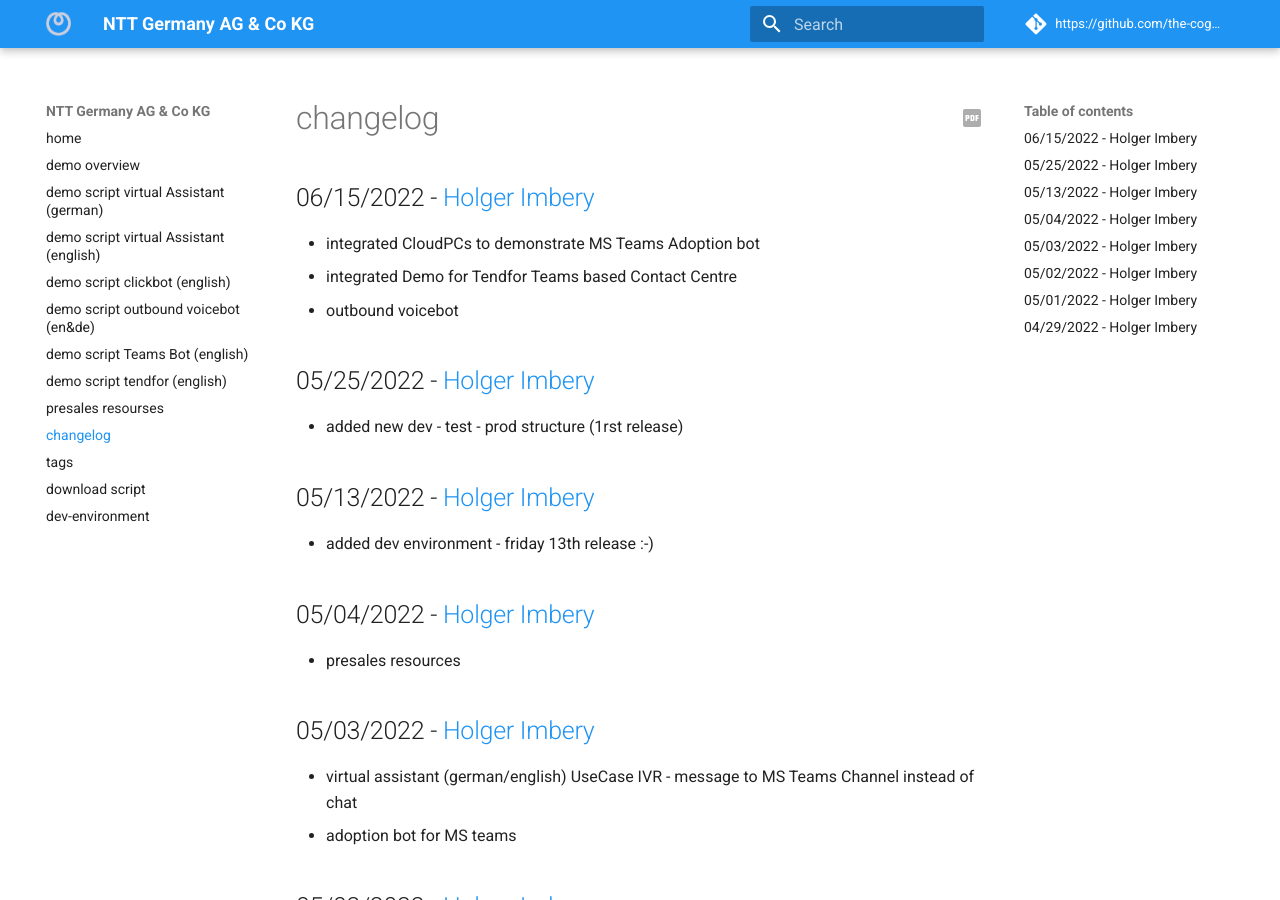
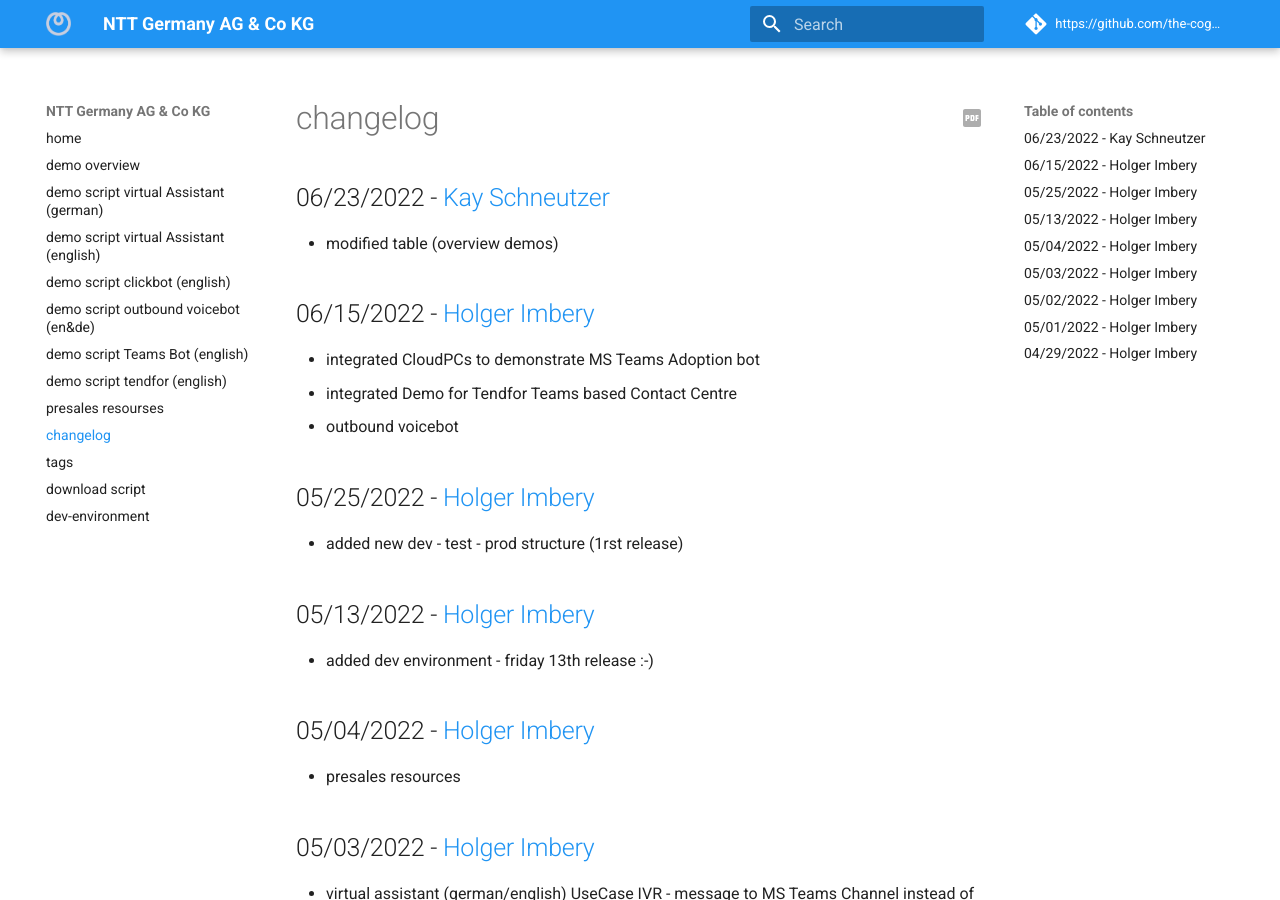
Before and after one commit to the-cognitiveservices-ninja/demo-environment, an MkDocs documentation site: the page built from docs/changelog.md, in a window 1280 px wide and 900 px high. Built offline with MkDocs 1.6.1 and Material for MkDocs 9.7.7, drawn with Linux system fonts in a browser that asks for light colours; comment, search, counter and statistics services are not loaded.

Commit message:
GTM to table

```diff
--- a/docs/changelog.md
+++ b/docs/changelog.md
@@ -1,6 +1,8 @@
 ---
 title: changelog
 ---
+## 06/23/2022  - [Kay Schneutzer](https://github.com/schneutzi-81)
+ - modified table (overview demos)
 
 ## 06/15/2022  - [Holger Imbery](https://github.com/the-cognitiveservices-ninja)
  - integrated CloudPCs to demonstrate MS Teams Adoption bot
```
